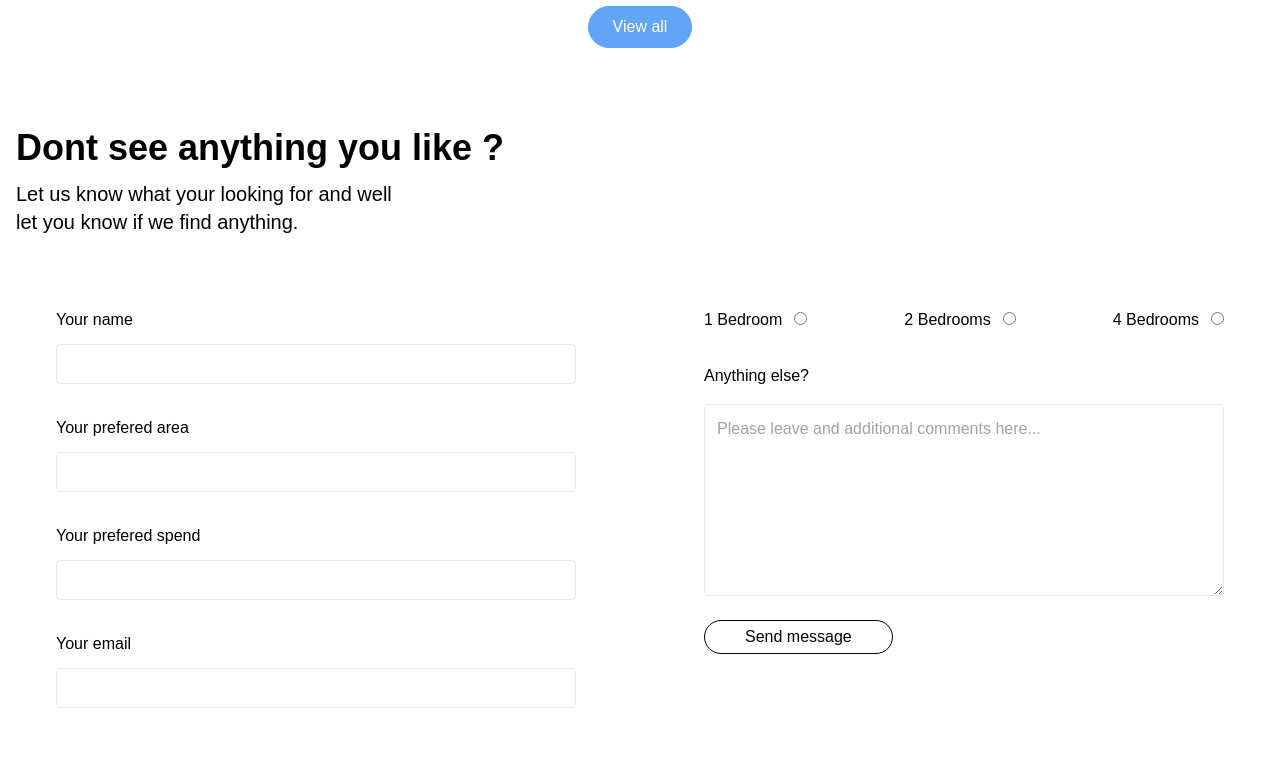
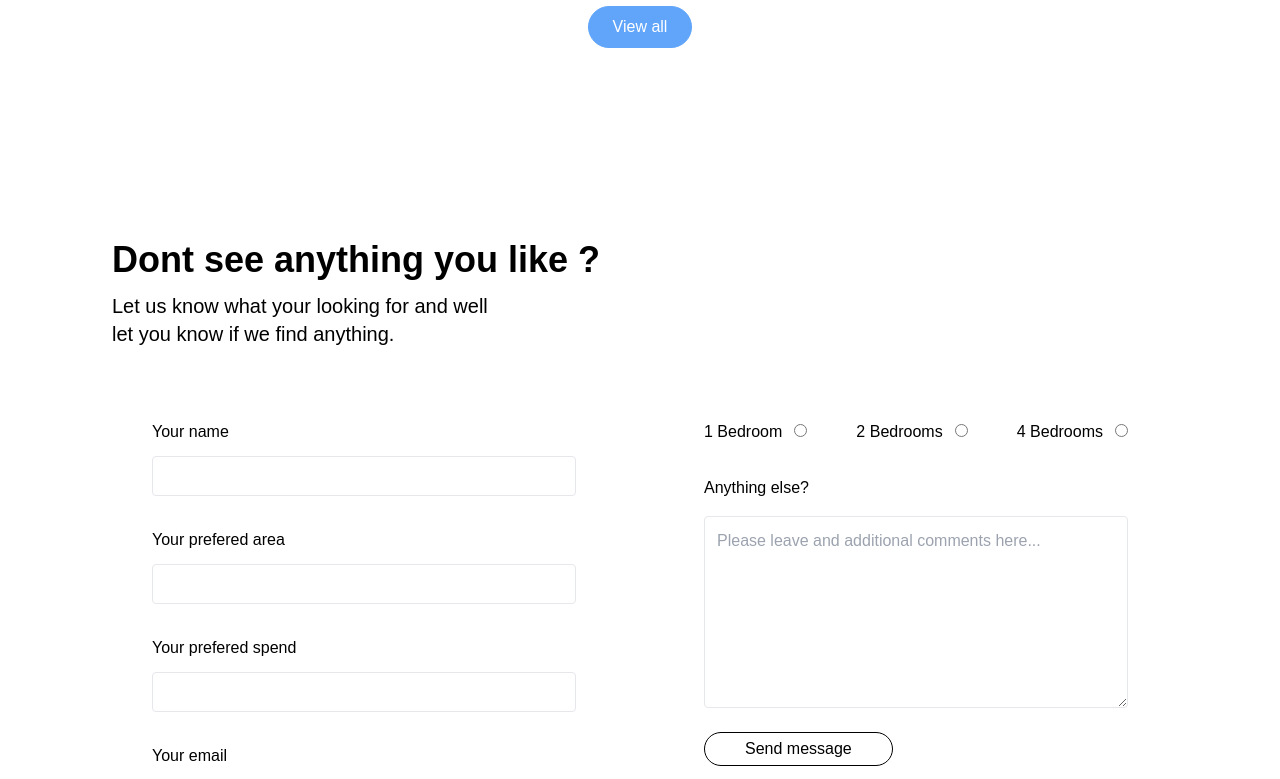
Before and after one commit to erichvorster/next-property, a Next.js app: page /Buy in a window 1280 px wide. Shown: the part 2480-3259 px from the top of the page. Built offline with nearby package versions, Linux system fonts and the light colour scheme.

Commit message:
added images

```diff
--- a/components/Accordion/Accordion.tsx
+++ b/components/Accordion/Accordion.tsx
@@ -18,7 +18,7 @@ const Accordion = ({ question, answer }: AppProps) => {
           onClick={() => setIsOpen(!isOpen)}
         >
           <motion.div className="text-gray-800 font-bold ml-1">
-            Do you like animations?
+            {question}
           </motion.div>
         </motion.div>
 
@@ -35,7 +35,7 @@ const Accordion = ({ question, answer }: AppProps) => {
             exit={{ opacity: 0 }}
             className="p-2 text-lg text-gray-700 border-l border-b border-gray-300"
           >
-            Yes, I love them!
+            {answer}
           </motion.div>
         )}
       </AnimatePresence>
--- a/components/FindContact/FindContact.tsx
+++ b/components/FindContact/FindContact.tsx
@@ -1,8 +1,11 @@
 import React from "react";
+
+import Image from "next/image";
 
 const FindContact = () => {
   return (
-    <div>
+    <div className="find-contact relative z-10">
+      <div className=" mx-auto   bg-white p-24 m-24 z-0">
         <h3 className="text-4xl max-w-3xl mb-3">
           <strong className="text-bold">Dont see anything you like ? </strong>
         </h3>
@@ -96,6 +99,7 @@ const FindContact = () => {
           </div>
         </div>
       </div>
+    </div>
   );
 };
 
--- a/components/ImageText/ImageText.tsx
+++ b/components/ImageText/ImageText.tsx
@@ -1,9 +1,11 @@
 import React from "react";
+import ill from "../../public/ill1 (3).svg";
+import Image from "next/image";
 
 const ImageText = () => {
   return (
     <div className="grid gap-4 grid-cols-2 my-5">
-      <div>
+      <div className="mt-32 pl-32">
         <h3 className="text-3xl pb-8">Expertise and passion, on measure</h3>
         <p className="pb-6">
           Lorem ipsum dolor sit amet, consectetur adipisicing elit. Error, culpa
@@ -15,8 +17,8 @@ const ImageText = () => {
           <strong>Our history</strong>
         </p>
       </div>
-      <div className="h-72 w-full bg-black">
-        <img />
+      <div className="h-72 w-full pl-32">
+        <Image src={ill} height={500} width={500} alt="ill" />
       </div>
     </div>
   );
--- a/components/SalesPitch/SalesPitch.tsx
+++ b/components/SalesPitch/SalesPitch.tsx
@@ -3,6 +3,7 @@ import Image from "next/image";
 import ill from "../../public/ill1 (1).svg";
 import pattern from "../../public/patternpad.svg";
 import BorderButton from "../BorderButton/BorderButton";
+import Accordion from "../Accordion/Accordion";
 
 const SalesPitch = () => {
   return (
@@ -57,6 +58,9 @@ const SalesPitch = () => {
           />
         </div>
       </div>
+      <div>
+        <Accordion question="why are you gay?" answer="who says im gay" />
+      </div>
     </div>
   );
 };
--- a/styles/globals.css
+++ b/styles/globals.css
@@ -166,3 +166,7 @@ a {
   from { transform: rotate(0); }
   to { transform: rotate(-360deg); }
 }
+
+.find-contact{
+  background-image: url("../public/12.svg");
+}
```
Also changed, not shown: .eslintrc.json, public/12.svg (added). Lines whose indentation alone changed are shown as unchanged.
